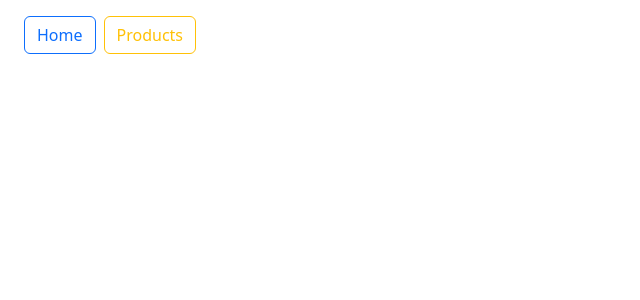
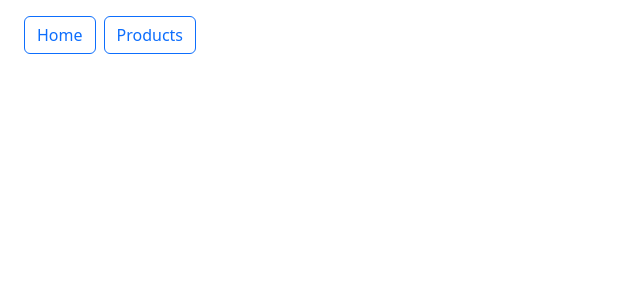
Before and after one commit to zakariaaityahia/angular-demo-app, an Angular app: page / in a window 1280 px wide. Shown: the top 300 px of the page, without its empty margins (0-640 px from the left). Built offline with nearby package versions, Linux system fonts and the light colour scheme.

Commit message:
18/04/2024

```diff
--- a/src/app/app.component.html
+++ b/src/app/app.component.html
@@ -1,10 +1,12 @@
 <div class="p-3">
   <ul class="nav nav-pills">
     <li>
-      <button routerLink="/home" class="btn btn-outline-primary ms-2">Home</button>
+      <button [ngClass]="currentRoute == 'home' ? 'btn btn-primary ms-2' : 'btn btn-outline-primary ms-2' "
+      (click)="gotoHome()">Home</button>
     </li>
     <li>
-      <button routerLink="/products" class="btn btn-outline-warning ms-2">Products</button>
+      <button [ngClass]="currentRoute == 'products' ? 'btn btn-primary ms-2' : 'btn btn-outline-primary ms-2' "
+      (click)="gotoProducts()">Products</button>
     </li>
   </ul>
 </div>
--- a/src/app/app.component.ts
+++ b/src/app/app.component.ts
@@ -1,4 +1,5 @@
 import { Component } from '@angular/core';
+import { Router } from '@angular/router';
 
 @Component({
   selector: 'app-root',
@@ -7,4 +8,21 @@ import { Component } from '@angular/core';
 })
 export class AppComponent {
   title = 'demo-app';
+
+
+  public currentRoute : any;
+
+  constructor(private router: Router) {
+
+  }
+
+  gotoHome() {
+    this.currentRoute = "home";
+    this.router.navigateByUrl("/home")
+  }
+
+  gotoProducts() {
+    this.currentRoute = "products";
+    this.router.navigateByUrl("/products")
+  }
 }
```
